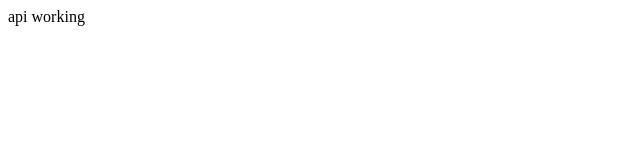
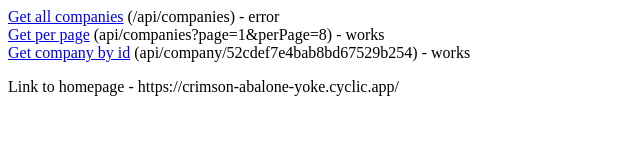
Before and after one commit to ajeevani/companiesAPI, a website: page index.html in a window 1280 px wide. Shown: the whole page, without its empty margins (0-640 px from the left). Drawn offline with Linux system fonts and the light colour scheme.

Commit message:
html update

```diff
--- a/index.html
+++ b/index.html
@@ -6,6 +6,13 @@
     <title>Companies</title>
 </head>
 <body>
-    api working
+    <a href="https://crimson-abalone-yoke.cyclic.app/api/companies"> Get all companies</a> (/api/companies) - error
+    <br>
+    <a href="https://crimson-abalone-yoke.cyclic.app/api/companies/?page=1&perPage=8"> Get per page</a> (api/companies?page=1&perPage=8) - works
+    <br>
+    <a href="https://crimson-abalone-yoke.cyclic.app/api/company/52cdef7e4bab8bd67529b254"> Get company by id</a> (api/company/52cdef7e4bab8bd67529b254) - works
+    <br>
+    <p>Link to homepage - https://crimson-abalone-yoke.cyclic.app/</p>
+
 </body>
 </html>
```
